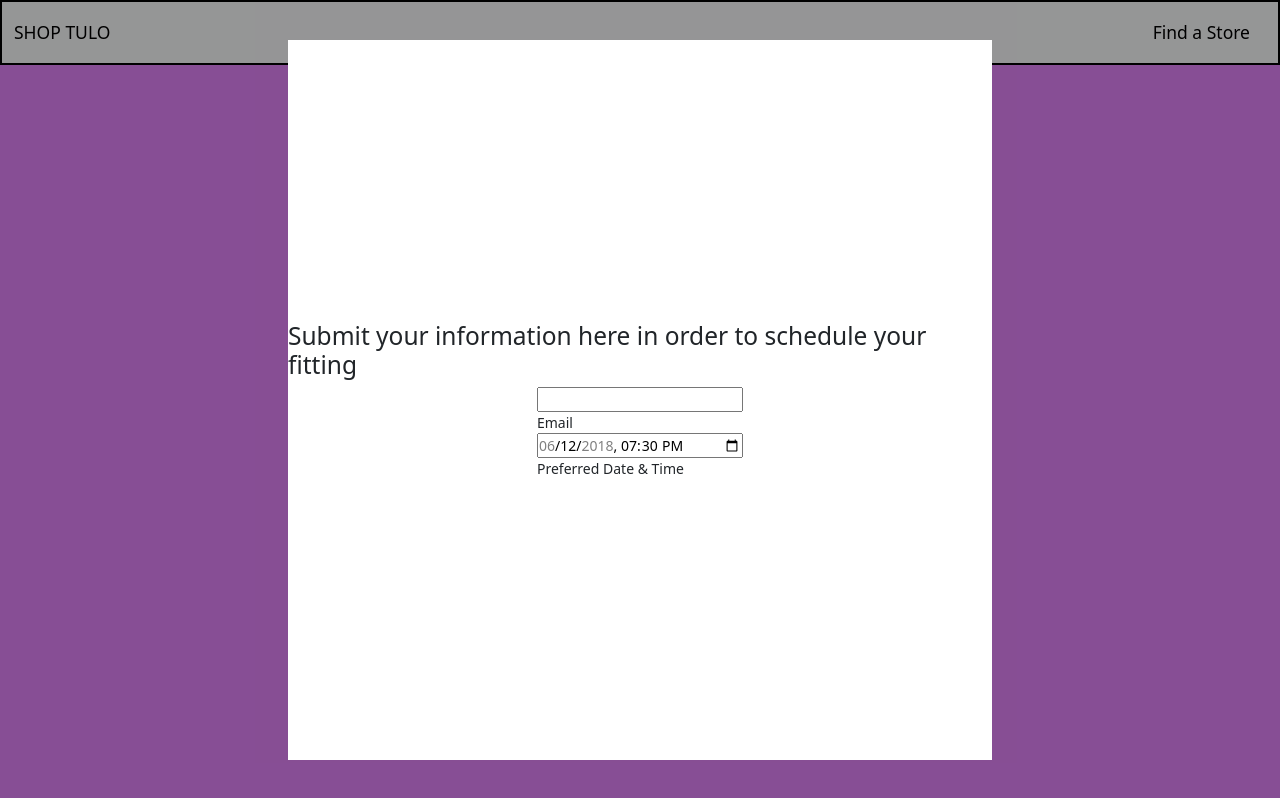
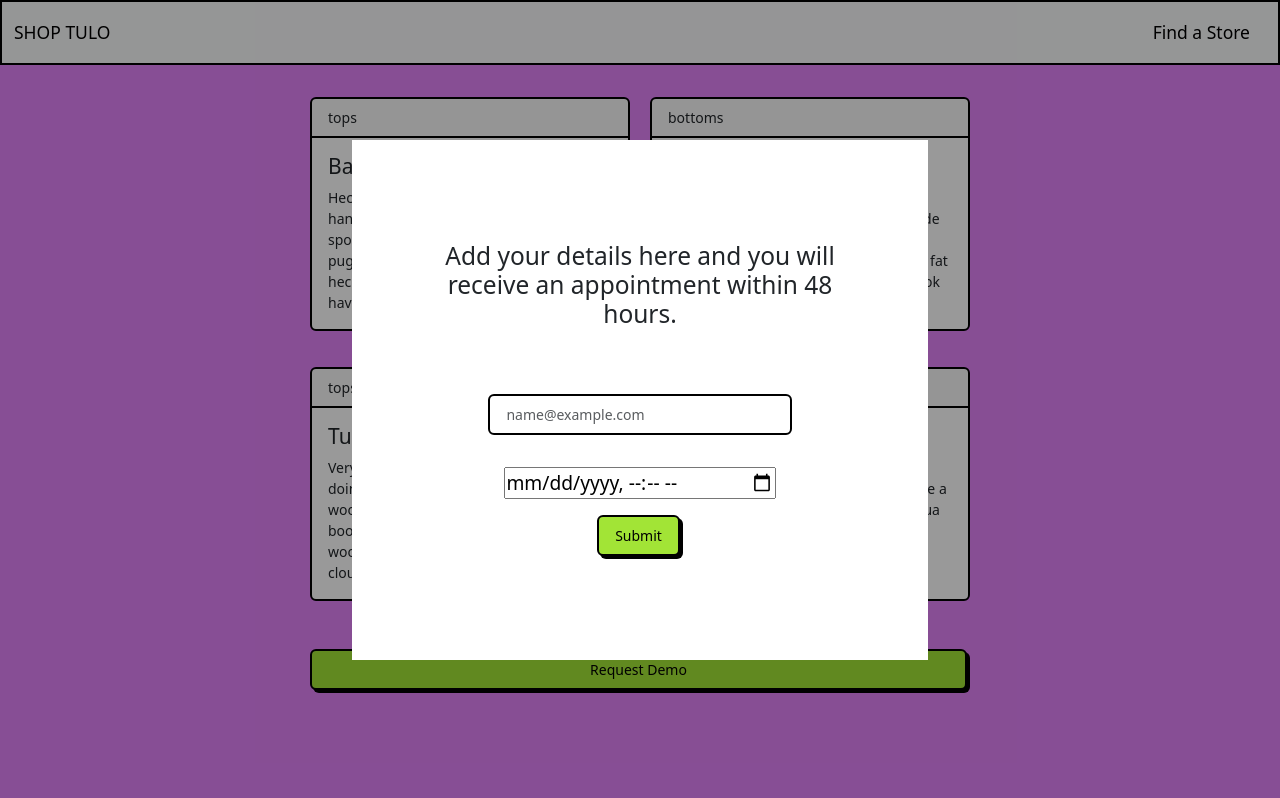
Before and after one commit to sophiabanda/further-app, a Next.js app: page / in a window 1280 px wide. Built offline with nearby package versions, Linux system fonts and the light colour scheme.

Commit message:
WIP modal

```diff
--- a/app/contact-modal.css
+++ b/app/contact-modal.css
@@ -16,17 +16,26 @@
 .modal-content {
     display: flex;
     flex-direction: column;
-    justify-content: center;
+    justify-content: space-around;
     align-items: center;
-    align-content: center;
     z-index: 1001;
     background-color: white;
     box-shadow: none;
-    width: 55%;
-    height: 90%;
+    width: 45%;
+    height: 65%;
+    padding: 10vh;
+    text-align: center;
 }
 
 form {
     display: flex;
     flex-direction: column;
+    justify-content: center;
+    align-items: center;
+    font-size: 1.5vw;
 }
+
+input,
+label {
+    margin: 2vh;
+}
--- a/app/contact-modal.js
+++ b/app/contact-modal.js
@@ -1,25 +1,38 @@
 import './contact-modal.css';
 
 export default function ContactModal() {
+    function availableScheduleDates(date, days) {
+        const todaysDate = new Date(date);
+        todaysDate.setDate(date.getDate() + days);
+        return todaysDate;
+    }
+    const currentDate = new Date();
+    const weeksInDays = 28;
+
+    const availableTimes = availableScheduleDates(currentDate, weeksInDays);
+
     return (
         <div className="modal-container">
             <div className="modal-content">
                 <h3>
-                    Submit your information here in order to schedule your
-                    fitting
+                    Add your details here and you will receive an appointment
+                    within 48 hours.
                 </h3>
                 <form action="">
-                    <input type="text" />
-                    <label htmlFor="">Email</label>
+                    <input
+                        type="email"
+                        class="form-control"
+                        id="floatingInput"
+                        placeholder="name@example.com"
+                    ></input>
                     <input
                         type="datetime-local"
                         id="meeting-time"
                         name="meeting-time"
-                        value="2018-06-12T19:30"
-                        min="2018-06-07T00:00"
-                        max="2018-06-14T00:00"
+                        min={currentDate}
+                        max={availableTimes.toDateString()}
                     />
-                    <label htmlFor="">Preferred Date & Time</label>
+                    <button className="btn btn-primary">Submit</button>
                 </form>
             </div>
         </div>
```
